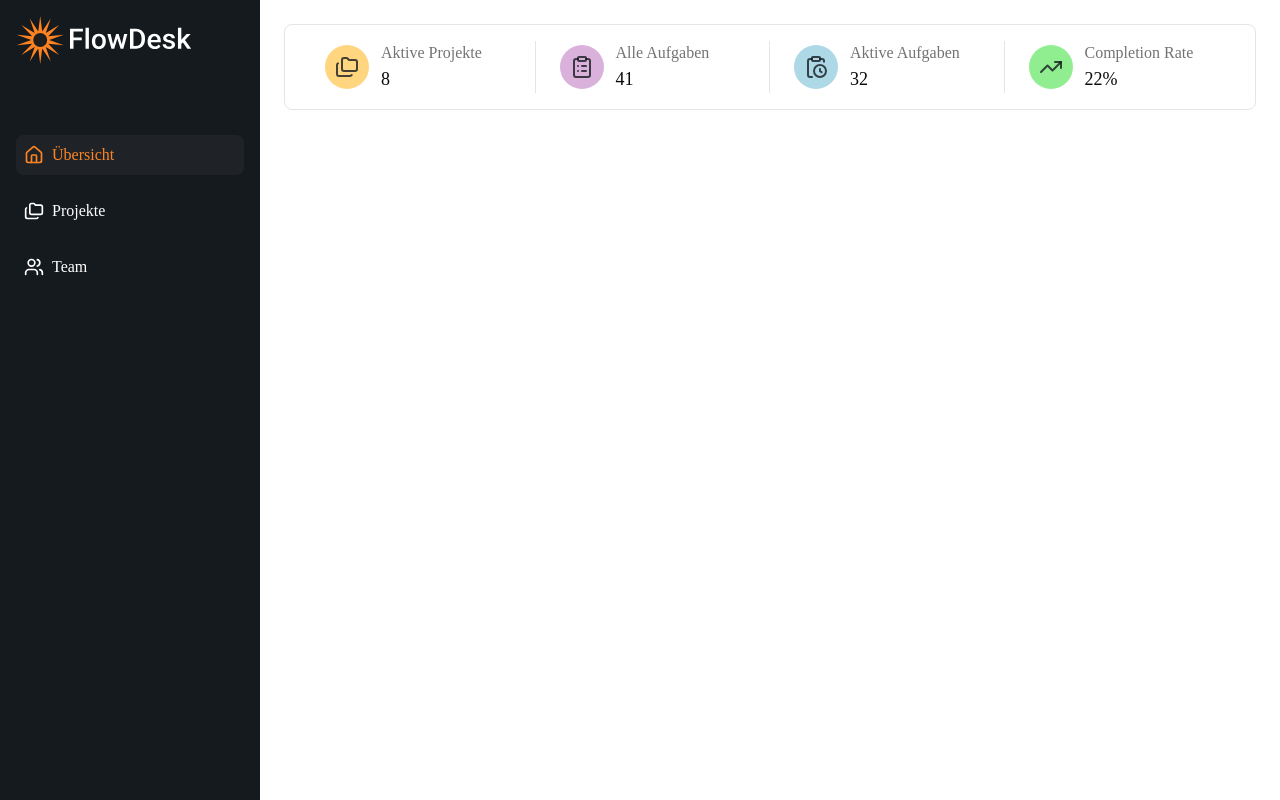
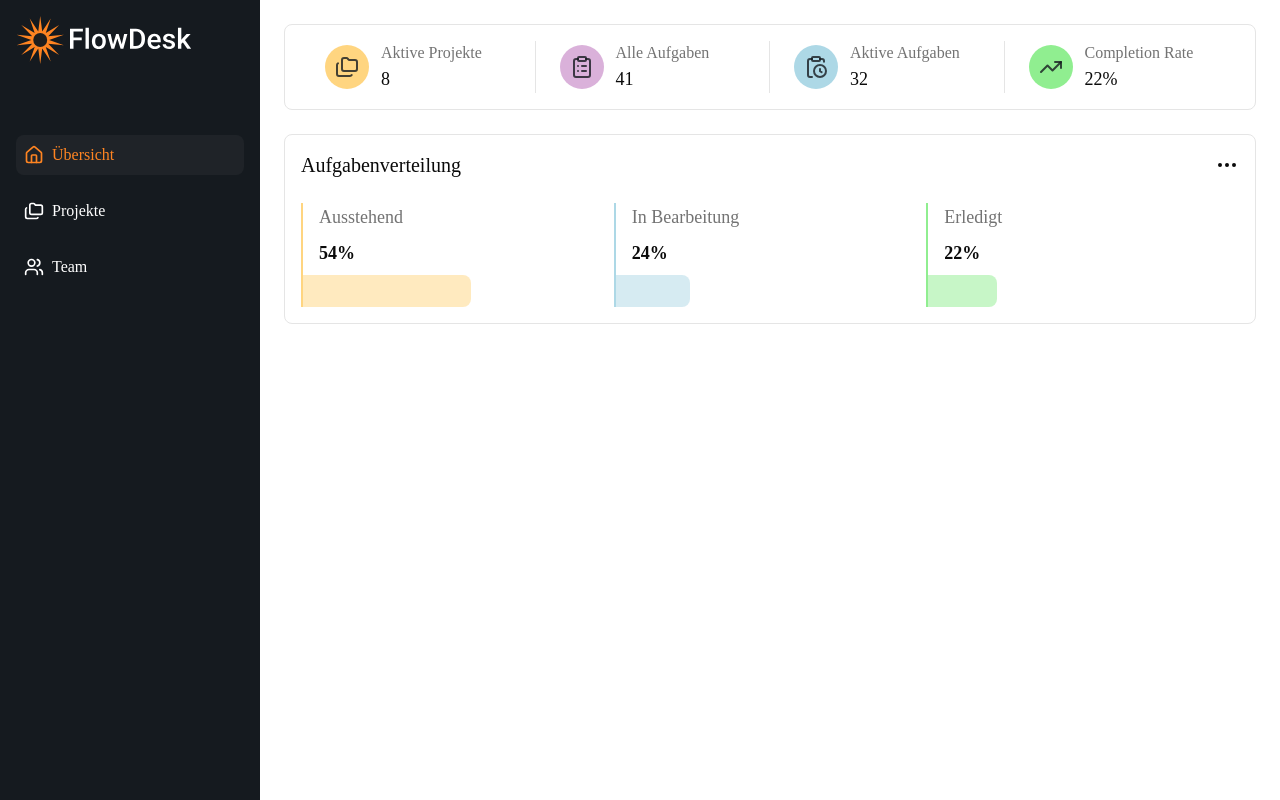
Before and after one commit to Marvin348/flowdesk, a React (Vite) app: page / in a window 1280 px wide. Built offline with nearby package versions, Linux system fonts and the light colour scheme; data requests are answered from the project's data file; a web font is replaced by a local one.

Commit message:
added status-distribution in dashboard-page

```diff
--- /dev/null
+++ b/src/components/pages/dashboardPage/statusDistribution/TaskStatusDistribution.tsx
@@ -0,0 +1,27 @@
+import type { TaskStatusDistributionItem } from "@/utils/dashboard/mapTaskStatusDistributionToItems";
+import { Ellipsis } from "lucide-react";
+import TaskStatusDistributionCard from "./TaskStatusDistributionCard";
+
+const TaskStatusDistribution = ({
+  items,
+}: {
+  items: TaskStatusDistributionItem[];
+}) => {
+  return (
+    <div className="p-4 border rounded-md">
+      <div className="flex items-center justify-between">
+        <h3 className="font-medium text-xl">Aufgabenverteilung</h3>
+        <button>
+          <Ellipsis />
+        </button>
+      </div>
+
+      <div className="flex items-center">
+        {items.map((item) => (
+          <TaskStatusDistributionCard key={item.id} item={item} />
+        ))}
+      </div>
+    </div>
+  );
+};
+export default TaskStatusDistribution;
--- /dev/null
+++ b/src/components/pages/dashboardPage/statusDistribution/TaskStatusDistributionCard.tsx
@@ -0,0 +1,34 @@
+import type { TaskStatusDistributionItem } from "@/utils/dashboard/mapTaskStatusDistributionToItems";
+
+const TaskStatusDistributionCard = ({
+  item,
+}: {
+  item: TaskStatusDistributionItem;
+}) => {
+  return (
+    <div className="flex-1">
+      <div
+        className="mt-6"
+        style={{
+          borderLeft: `2px solid ${item.color}`,
+        }}
+      >
+        <div className="px-4 pb-2">
+          <p className="mb-2 text-lg text-muted-foreground">{item.label}</p>
+          <p className="font-semibold text-lg">{item.value}%</p>
+        </div>
+
+        <div
+          className="h-8 rounded-r-md"
+          style={{
+            background: item.color,
+            width: `${item.value}%`,
+            opacity: 0.5,
+          }}
+        ></div>
+      </div>
+    </div>
+  );
+};
+
+export default TaskStatusDistributionCard;
--- a/src/pages/DashboardPage.tsx
+++ b/src/pages/DashboardPage.tsx
@@ -1,8 +1,11 @@
 import { useProjectDomainAll } from "@/domain/projects/useProjectDomainAll";
 import { useCoreData } from "@/domain/projects/useCoreData";
-import { getDashboardOverviewStats } from "@/utils/overview/getDashboardOverviewStats";
+import { getDashboardOverviewStats } from "@/utils/dashboard/getDashboardOverviewStats";
 import DashboardStats from "@/components/pages/dashboardPage/stats/DashboardStats";
-import { getDashboardStatCards } from "@/utils/overview/getDashboardStatCards";
+import { mapDashboardStatCards } from "@/utils/dashboard/mapDashboardStatCards";
+import { getTaskStatusDistribution } from "@/utils/dashboard/getTaskStatusDistribution";
+import TaskStatusDistribution from "@/components/pages/dashboardPage/statusDistribution/TaskStatusDistribution";
+import { mapTaskStatusDistributionToItems } from "@/utils/dashboard/mapTaskStatusDistributionToItems";
 
 const DashboardPage = () => {
   const {
@@ -12,13 +15,24 @@ const DashboardPage = () => {
   const { projects } = useCoreData();
 
   const dashboardOverviewStats = getDashboardOverviewStats(projects, tasks);
-  const statCards = getDashboardStatCards(dashboardOverviewStats);
+  const statCards = mapDashboardStatCards(dashboardOverviewStats);
+
+  const taskStatusDistribution = getTaskStatusDistribution(tasks);
+  const taskStatusItems = mapTaskStatusDistributionToItems(
+    taskStatusDistribution,
+  );
+
+  console.log("taskStatusItems", taskStatusItems);
 
   return (
     <div>
-      <div>
-        <DashboardStats stats={statCards}/>
-        </div>
+      <section>
+        <DashboardStats stats={statCards} />
+      </section>
+
+      <section className="mt-6">
+        <TaskStatusDistribution items={taskStatusItems} />
+      </section>
     </div>
   );
 };
--- /dev/null
+++ b/src/utils/calcPercent.ts
@@ -0,0 +1,2 @@
+export const calcPercent = (value: number, total: number) =>
+  total ? Math.round((value / total) * 100) : 0;
--- a/src/utils/overview/getDashboardOverviewStats.ts
+++ b/src/utils/dashboard/getDashboardOverviewStats.ts
@@ -1,5 +1,6 @@
 import type { Project } from "@/type/domain/project";
 import type { Task } from "@/type/domain/task";
+import { calcPercent } from "@/utils/calcPercent";
 
 export type DashboardOverviewStats = {
   activeProjects: number;
@@ -39,9 +40,7 @@ export const getDashboardOverviewStats = (
   const openTasks =
     stats.byStatusCounts.pending + stats.byStatusCounts.in_progress;
 
-  const completionRate = totalTasks
-    ? Math.round((stats.byStatusCounts.done / totalTasks) * 100)
-    : 0;
+  const completionRate = calcPercent(stats.byStatusCounts.done, totalTasks);
 
   return {
     activeProjects,
--- /dev/null
+++ b/src/utils/dashboard/getTaskStatusDistribution.ts
@@ -0,0 +1,33 @@
+import type { Task } from "@/type/domain/task";
+import { calcPercent } from "@/utils/calcPercent";
+
+export type TaskStatusDistribution = {
+  pending: number;
+  in_progress: number;
+  done: number;
+};
+
+export const getTaskStatusDistribution = (tasks: Task[]) => {
+  const stats = tasks.reduce(
+    (acc, task) => {
+      acc.byStatusCounts[task.taskStatus] += 1;
+
+      return acc;
+    },
+    {
+      byStatusCounts: {
+        pending: 0,
+        in_progress: 0,
+        done: 0,
+      },
+    },
+  );
+
+  const totalTasks = tasks.length;
+
+  return {
+    pending: calcPercent(stats.byStatusCounts.pending, totalTasks),
+    in_progress: calcPercent(stats.byStatusCounts.in_progress, totalTasks),
+    done: calcPercent(stats.byStatusCounts.done, totalTasks),
+  };
+};
--- a/src/utils/overview/getDashboardStatCards.ts
+++ b/src/utils/dashboard/mapDashboardStatCards.ts
@@ -1,4 +1,4 @@
-import type { DashboardOverviewStats } from "@/utils/overview/getDashboardOverviewStats";
+import type { DashboardOverviewStats } from "@/utils/dashboard/getDashboardOverviewStats";
 
 export type StatCardItem = {
   id: string;
@@ -7,7 +7,7 @@ export type StatCardItem = {
   iconKey: "projects" | "totalTasks" | "completionRate" | "openTasks";
 };
 
-export const getDashboardStatCards = (
+export const mapDashboardStatCards = (
   stats: DashboardOverviewStats,
 ): StatCardItem[] => {
   return [
--- /dev/null
+++ b/src/utils/dashboard/mapTaskStatusDistributionToItems.ts
@@ -0,0 +1,22 @@
+import type { TaskStatusDistribution } from "@/utils/dashboard/getTaskStatusDistribution";
+import { STATUS_OPTIONS } from "@/constants/status-options";
+
+export type TaskStatusDistributionItem = {
+  id: keyof TaskStatusDistribution;
+  label: string;
+  value: number;
+  color: string;
+};
+
+export const mapTaskStatusDistributionToItems = (
+  distribution: TaskStatusDistribution,
+): TaskStatusDistributionItem[] => {
+  return Object.entries(STATUS_OPTIONS).map(([key, config]) => {
+    return {
+      id: key as keyof TaskStatusDistribution,
+      label: config.label,
+      value: distribution[key as keyof TaskStatusDistribution],
+      color: config.color,
+    };
+  });
+};
--- a/src/utils/getProgressResult.ts
+++ b/src/utils/getProgressResult.ts
@@ -1,4 +1,5 @@
 import type { Task } from "@/type/domain/task";
+import { calcPercent } from "@/utils/calcPercent";
 
 export type Progress = ReturnType<typeof getProgressResult>;
 
@@ -21,7 +22,7 @@ export const getProgressResult = (tasks: Task[]) => {
   );
 
   result.total = total;
-  result.percent = total ? Math.round((result.completed / total) * 100) : 0;
+  result.percent = calcPercent(result.completed, result.total);
 
   return result;
 };
--- a/src/utils/workload/getUserWorkload.ts
+++ b/src/utils/workload/getUserWorkload.ts
@@ -1,5 +1,6 @@
 import type { TaskWithMeta } from "@/type/view-models/taskWithMeta";
 import type { User } from "@/type/domain/user";
+import { calcPercent } from "@/utils/calcPercent";
 
 export type UserWorkloadStats = {
   totalTasks: number;
@@ -43,9 +44,10 @@ export const getUserWorkload = (tasks: TaskWithMeta[]) => {
     const openCount =
       stats.byStatusCounts.pending + stats.byStatusCounts.in_progress;
 
-    const progressPercent = stats.totalTasks
-      ? Math.round((stats.byStatusCounts.done / stats.totalTasks) * 100)
-      : 0;
+    const progressPercent = calcPercent(
+      stats.byStatusCounts.done,
+      stats.totalTasks,
+    );
 
     return {
       ...stats,
```
Also changed, not shown: src/components/pages/dashboardPage/stats/DashboardStatCard.tsx (+7 -2 lines), src/components/pages/dashboardPage/stats/DashboardStats.tsx (+5 -6 lines).
